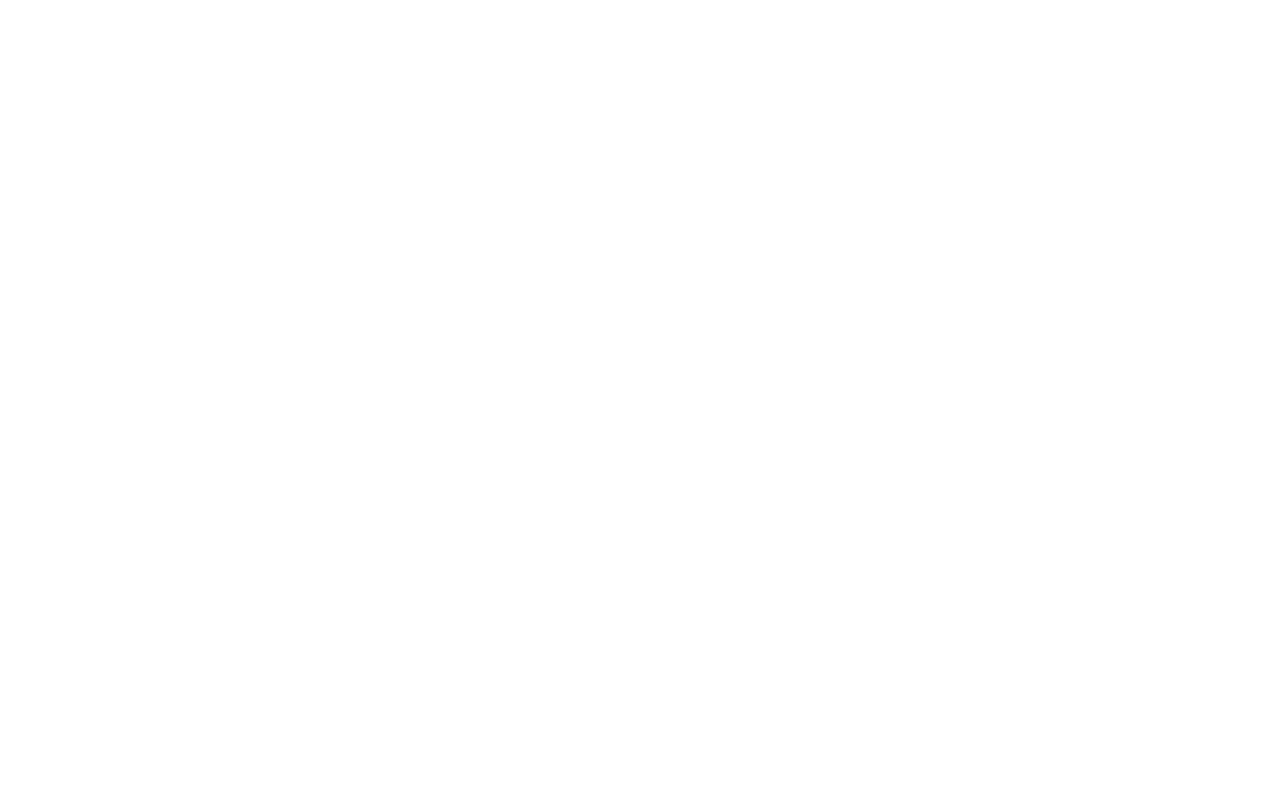
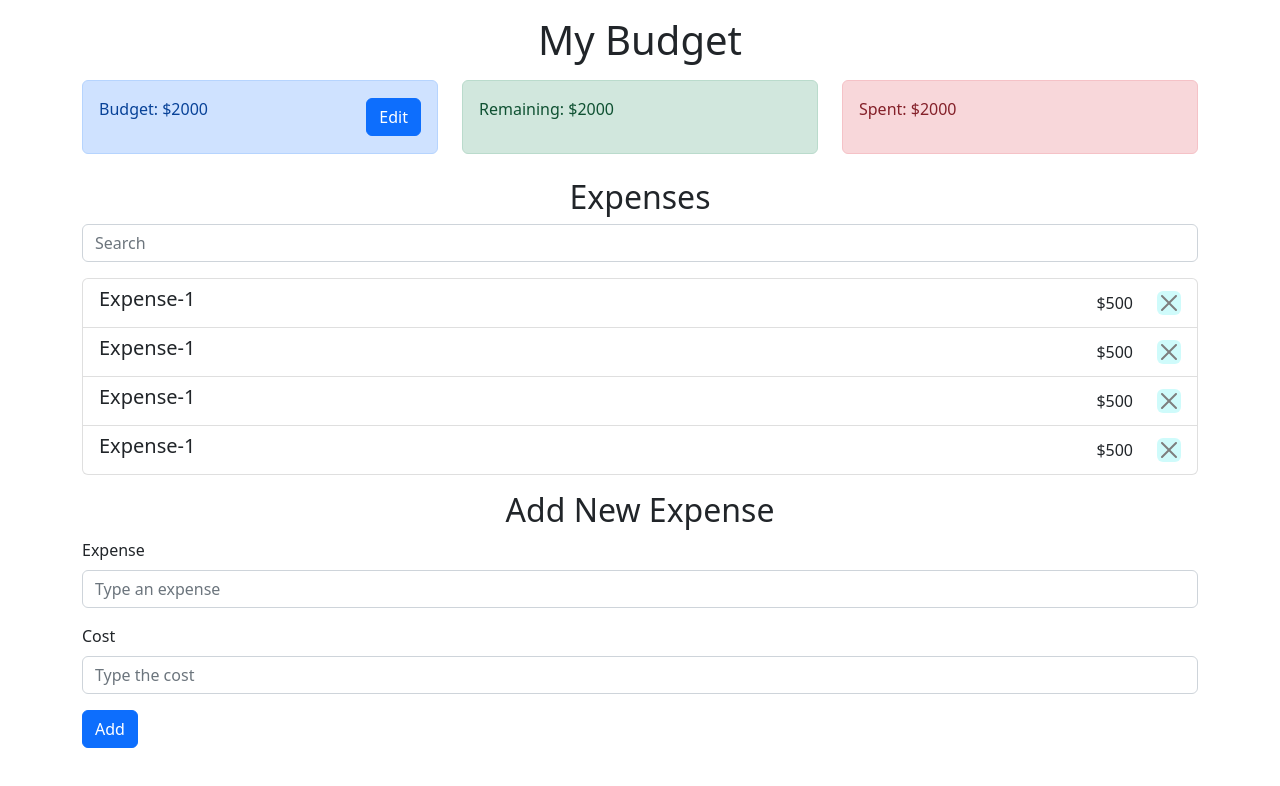
Before and after one commit to emreozturanli/budget-planner-typescript, a React (Create React App) app: page / in a window 1280 px wide. Shown: the top 786 px of the page. Built offline with nearby package versions, Linux system fonts and the light colour scheme.

Commit message:
ui designed

```diff
--- a/src/App.tsx
+++ b/src/App.tsx
@@ -1,10 +1,19 @@
-
+import 'bootstrap/dist/css/bootstrap.min.css';
+import { Container } from 'react-bootstrap';
+import BudgetInfo from './components/BudgetInfo';
+import Expenses from './components/Expenses';
+import AddExpense from './components/AddExpense';
 
 function App() {
   return (
-    <div className="App">
-
-    </div>
+    <Container>
+      <h1 className='text-center m-3'>My Budget</h1>
+      <BudgetInfo />
+      <h2 className='text-center my-2'>Expenses</h2>
+      <Expenses />
+      <h2 className='text-center my-2'>Add New Expense</h2>
+      <AddExpense />
+    </Container>
   );
 }
 
--- /dev/null
+++ b/src/components/AddExpense.tsx
@@ -0,0 +1,21 @@
+import { Button, Form } from "react-bootstrap"
+
+const AddExpense = () => {
+  return (
+    <Form >
+      <Form.Group className="mb-3" controlId="expense">
+        <Form.Label>Expense</Form.Label>
+        <Form.Control type="text" placeholder="Type an expense" />
+      </Form.Group>
+      <Form.Group className="mb-3" controlId="cost">
+        <Form.Label>Cost</Form.Label>
+        <Form.Control type="number" placeholder="Type the cost" />
+      </Form.Group>
+      <Button variant="primary" type="submit">
+        Add
+      </Button>
+    </Form>
+  )
+}
+
+export default AddExpense
--- /dev/null
+++ b/src/components/BudgetInfo.tsx
@@ -0,0 +1,27 @@
+import { Alert, Button, Col, Row } from "react-bootstrap"
+
+
+const BudgetInfo = () => {
+  return (
+    <Row className=" justify-content-center">
+        <Col lg={4}>
+          <Alert variant="primary" className="d-flex align-items-center">
+            <p>Budget: $2000</p>
+            <Button className="ms-auto">Edit</Button>
+          </Alert>
+        </Col>
+        <Col lg={4}>
+        <Alert variant="success" className="d-flex align-items-center">
+            <p>Remaining: $2000</p>
+          </Alert>
+        </Col>
+        <Col lg={4}>
+        <Alert variant="danger" className="d-flex align-items-center">
+            <p>Spent: $2000</p>
+          </Alert>
+        </Col>
+    </Row>
+  )
+}
+
+export default BudgetInfo
--- /dev/null
+++ b/src/components/Expenses.tsx
@@ -0,0 +1,23 @@
+import { Form, ListGroup } from "react-bootstrap"
+import SingleExpense from "./SingleExpense"
+
+const Expenses = () => {
+  return (
+    <>
+    <Form.Control
+              type="search"
+              placeholder="Search"
+              className="me-2"
+              aria-label="Search"
+            />
+    <ListGroup className="my-3">
+      <SingleExpense/>
+      <SingleExpense/>
+      <SingleExpense/>
+      <SingleExpense/>
+    </ListGroup>
+  </>
+  )
+}
+
+export default Expenses
--- /dev/null
+++ b/src/components/SingleExpense.tsx
@@ -0,0 +1,14 @@
+import { CloseButton, ListGroup } from "react-bootstrap"
+
+
+const SingleExpense = () => {
+  return (
+    <ListGroup.Item className="d-flex align-items-center">
+        <h5>Expense-1</h5>
+        <p className="ms-auto me-4 mb-0">$500</p>
+       <CloseButton style={{backgroundColor:'#a0f9f9'}}/>
+      </ListGroup.Item>
+  )
+}
+
+export default SingleExpense
```
